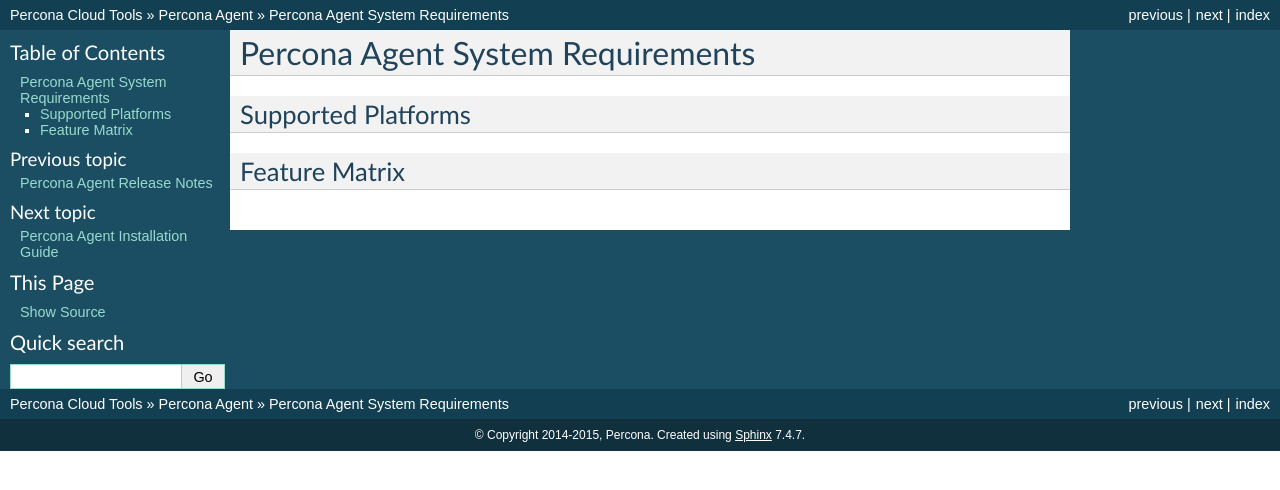
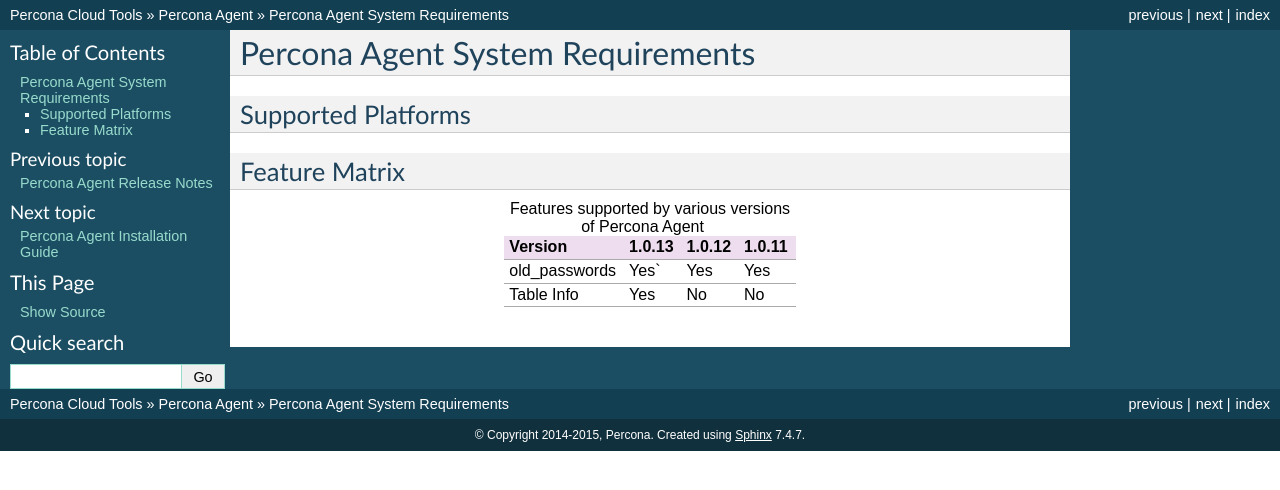
Before and after one commit to percona/cloud-tools, a Sphinx documentation site: the page built from doc/percona-agent/system-requirements.rst, in a window 1280 px wide. Shown: the top 490 px of the page. Built offline with Sphinx 7.4.7, drawn with Linux system fonts in a browser that asks for light colours; pages that are not in the unit, such as notebooks, are missing from menus.

Commit message:
more work

```diff
--- a/doc/get-started.rst
+++ b/doc/get-started.rst
@@ -15,7 +15,7 @@
 -------------
 
 *Percona Agent* collects performance data from a MySQL server, encrypts it,
-and sends to |PCT| through a secure websocket connection.
+and sends to |PCT| through a *secure websocket* connection.
 Any members of your team can access the web application to analyse your data at
 `cloud.percona.com <https://cloud.percona.com>`_
 using any browser that supports
--- a/doc/index.rst
+++ b/doc/index.rst
@@ -17,7 +17,8 @@
 Documentation is organizaed into sections according to features and components.
 The first section covers basic concepts and provides links to related material.
 
-.. toctree:: Contents
+.. toctree::
+  :caption: Contents
   :maxdepth: 1
 
   Getting Started <get-started>
--- a/doc/percona-agent/system-requirements.rst
+++ b/doc/percona-agent/system-requirements.rst
@@ -9,3 +9,19 @@
 
 Feature Matrix
 --------------
+
+.. list-table:: Features supported by various versions of Percona Agent
+   :header-rows: 1
+
+   * - Version
+     - 1.0.13
+     - 1.0.12
+     - 1.0.11
+   * - old_passwords
+     - Yes`
+     - Yes
+     - Yes
+   * - Table Info
+     - Yes
+     - No
+     - No
```
Also changed, not shown: other parts of doc/get-started.rst (+1 -1 lines), doc/percona-agent/index.rst (+18 -16 lines), doc/percona-agent/install.rst (+7 -5 lines).
